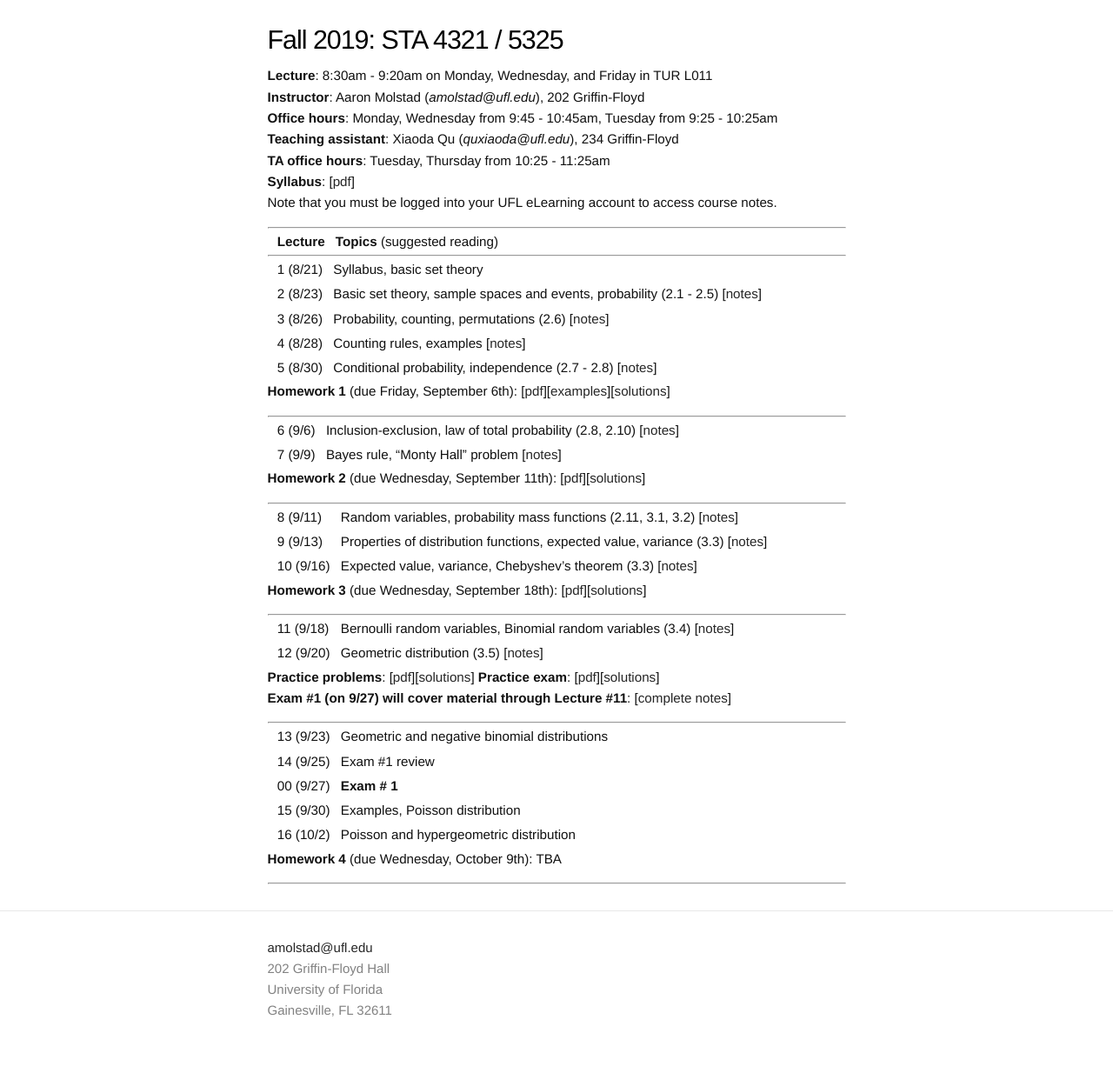
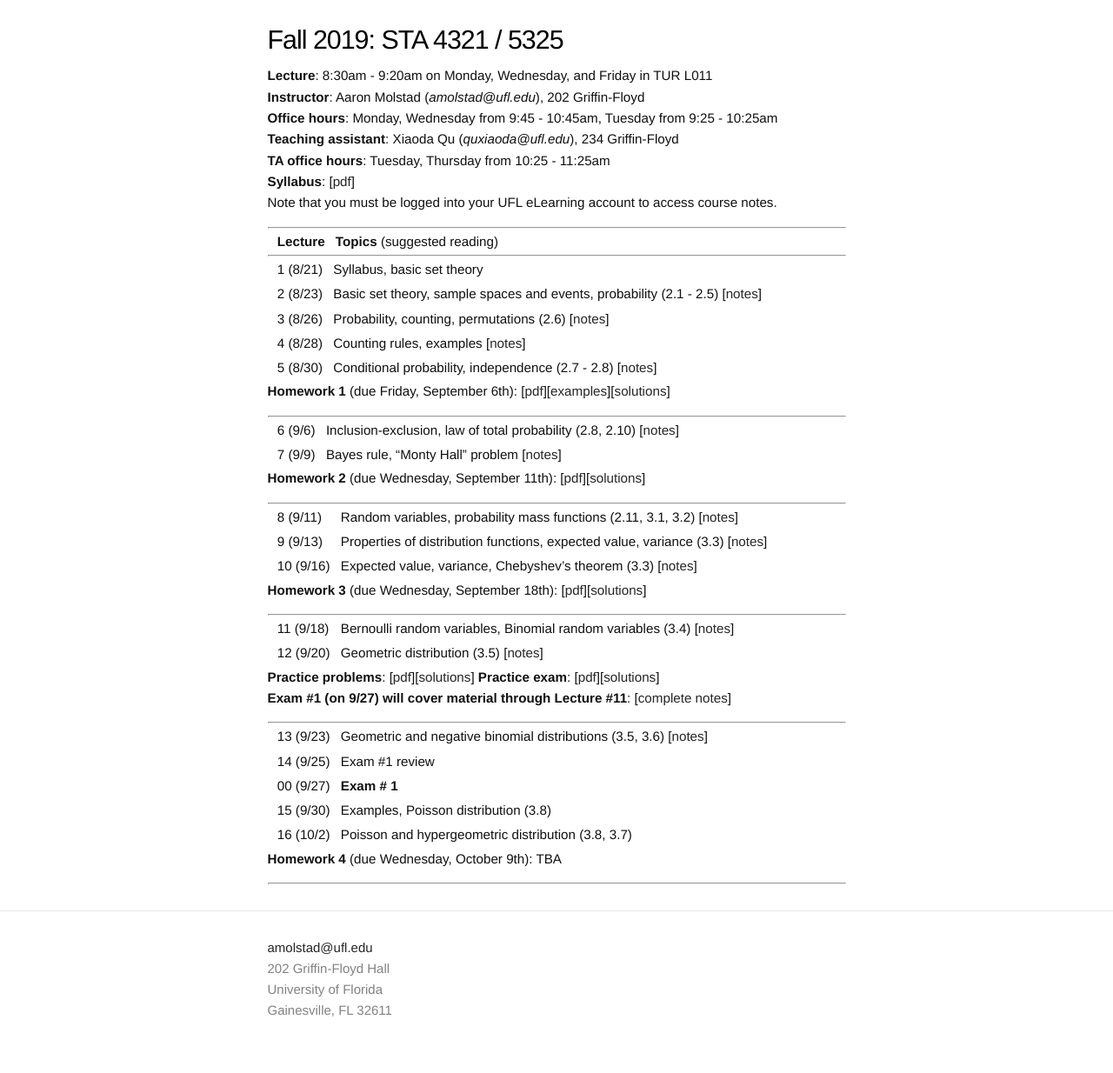
Before and after one commit to ajmolstad/ajmolstad.github.io, a Jekyll site: the page built from F19_STA4321.md, in a window 1280 px wide. Shown: the whole page at 87% size. Built offline with Jekyll 4.4.1, drawn with Linux system fonts in a browser that asks for light colours.

Commit message:
Update F19_STA4321.md

```diff
--- a/F19_STA4321.md
+++ b/F19_STA4321.md
@@ -53,11 +53,11 @@ Note that you must be logged into your UFL eLearning account to access course no
 
 ---------------
 
-|| 13 (9/23)  || Geometric and negative binomial distributions ||
+|| 13 (9/23)  || Geometric and negative binomial distributions (3.5, 3.6) [[notes](https://ufl.instructure.com/courses/382258/files/45590293/download?wrap=1)]||
 || 14 (9/25)  || Exam \#1 review ||
 || 00 (9/27)  || **Exam \# 1** ||
-|| 15 (9/30)  || Examples, Poisson distribution ||
-|| 16 (10/2)  || Poisson and hypergeometric distribution ||
+|| 15 (9/30)  || Examples, Poisson distribution (3.8) ||
+|| 16 (10/2)  || Poisson and hypergeometric distribution (3.8, 3.7) ||
 
 **Homework 4** (due Wednesday, October 9th): TBA
 
```
